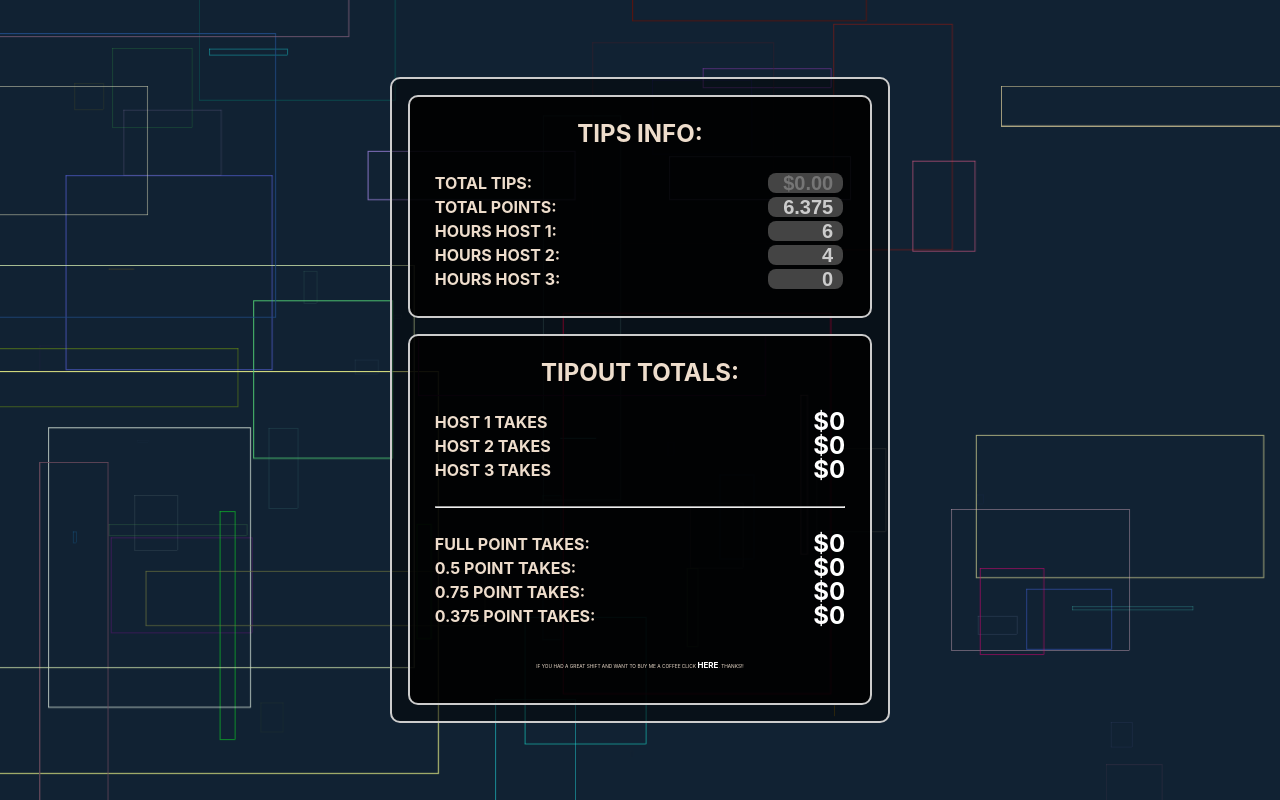
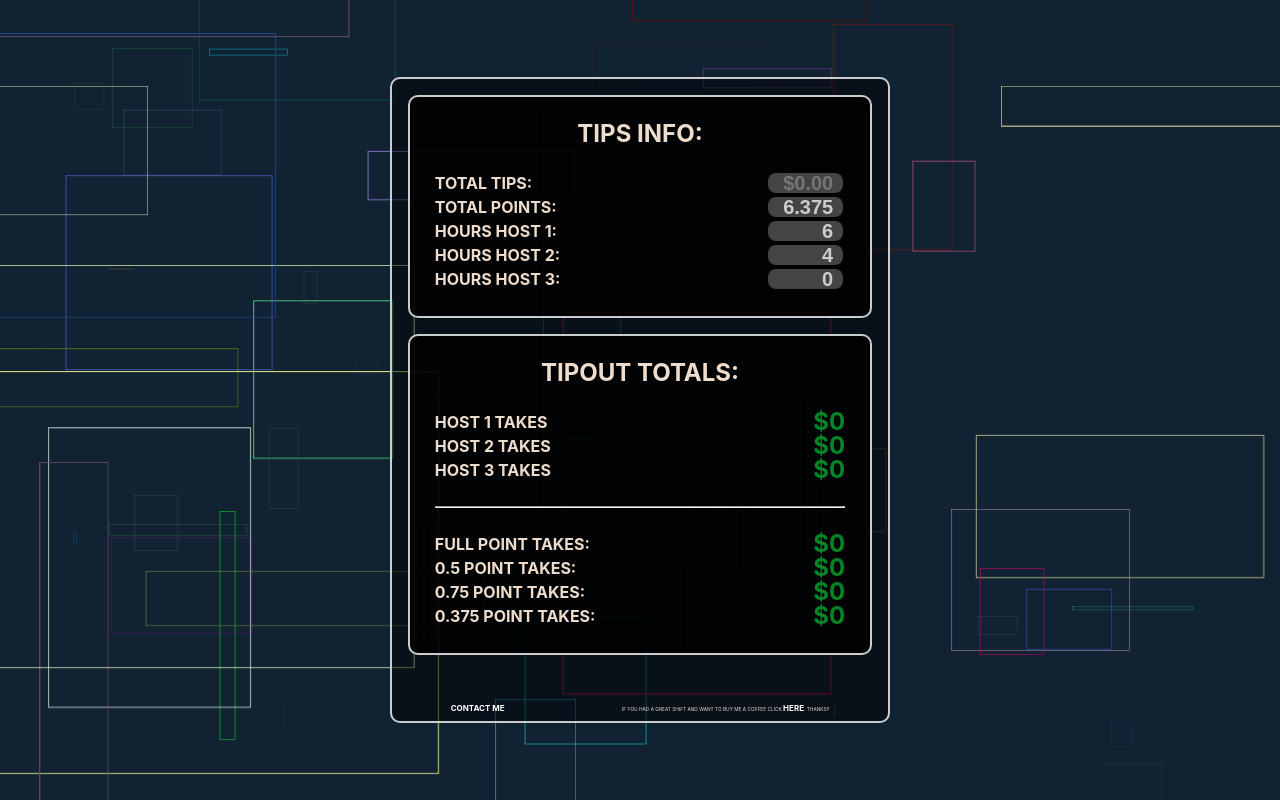
Before and after one commit to write2cmdg/tipout-calculator, a React (Create React App) app: page / in a window 1280 px wide. Built offline with nearby package versions, Linux system fonts and the light colour scheme.

Commit message:
added footer

```diff
--- a/src/App.css
+++ b/src/App.css
@@ -69,7 +69,8 @@ input {
 
 .result {
   margin-left: 10px;
-  color:#Fff;
+  /* color:#1CA152; */
+  color:#008529;
   font-size: 1.5rem;
   font-weight:700;
 
@@ -94,3 +95,9 @@ input {
   font-size: .5rem;
   font-weight: 700;
 }
+
+footer {
+  display: flex;
+  flex-direction: row;
+  justify-content: space-around;
+}
--- a/src/App.js
+++ b/src/App.js
@@ -83,9 +83,14 @@ function App() {
         <div className="result-line">
           <h4>0.375 point takes: </h4> <span className='result'>${!p375 ? '0' : p375.toFixed(0)}</span>
         </div>
-      <div className="small">If you had a great shift and want to buy me a coffee click <a href="https://account.venmo.com/u/Cristian-DiGrandi">HERE</a>. Thanks!!</div>
       </div>
 
+      <footer>
+        <div className="small">
+          <a href="mailto:write2cmdg+daddiestipoutcalc@gmail.com">Contact Me</a>
+        </div>
+        <div className="small">If you had a great shift and want to buy me a coffee click <a href="https://account.venmo.com/u/Cristian-DiGrandi">HERE</a>. Thanks!!</div>
+      </footer>
 
     </div>
   );
```
